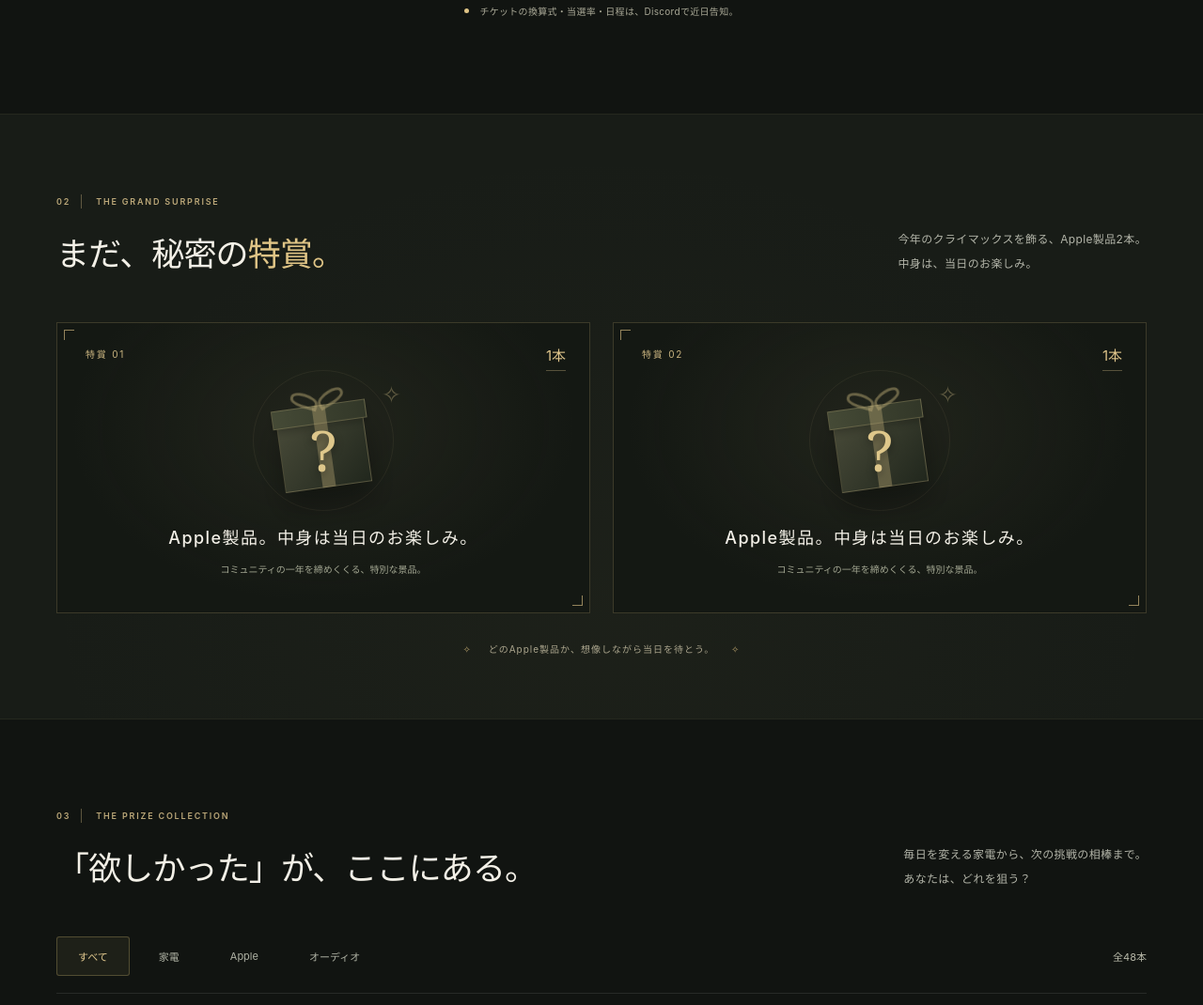
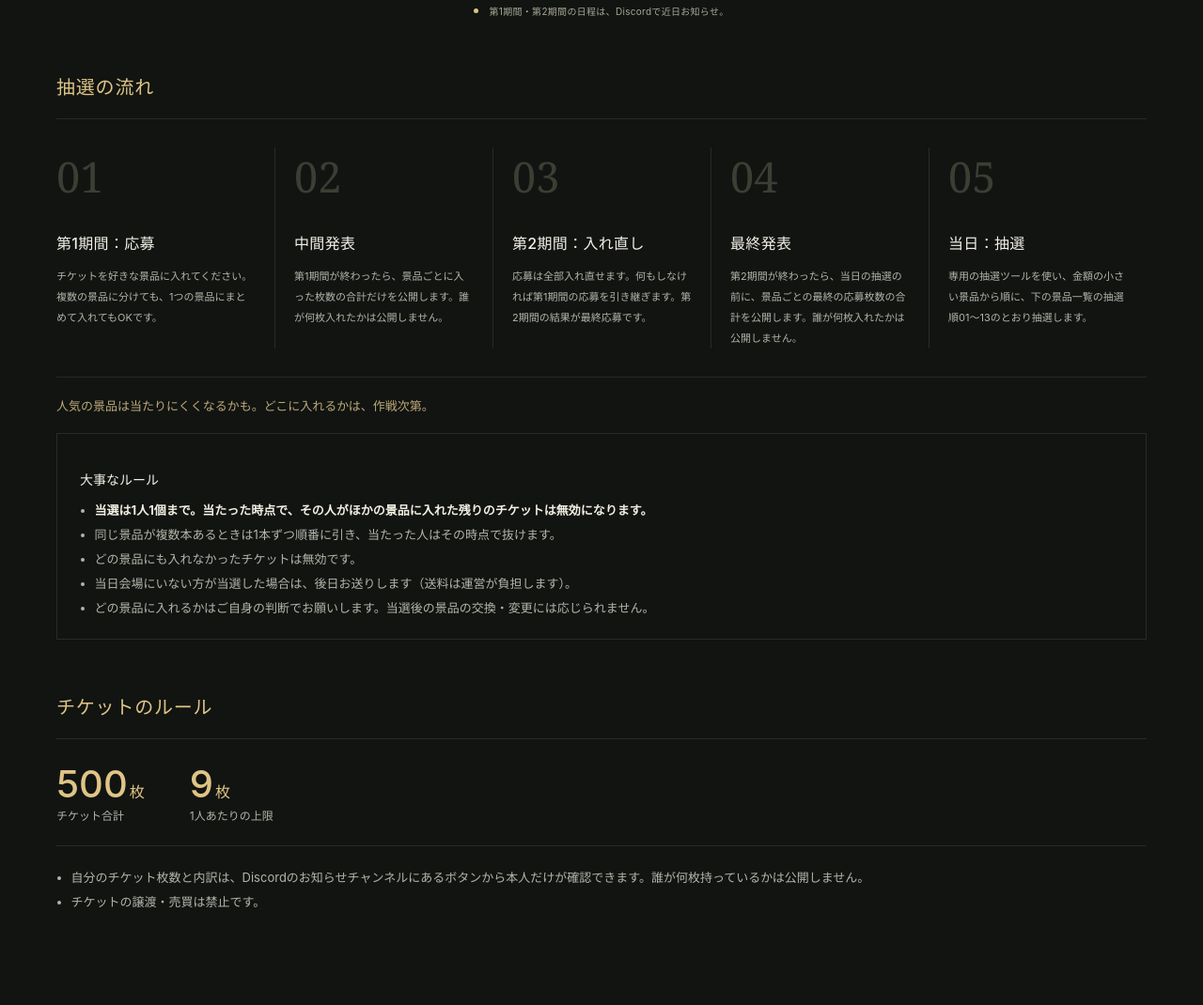
Before and after one commit to degu1985degu-del/bonenkai-2026, a plain HTML site: page index.html in a window 1280 px wide. Shown: the part 1462-2532 px from the top of the page at 94% size. Drawn offline with Linux system fonts and the light colour scheme.

Commit message:
抽選の流れ・チケットのルール・景品の参考価格を追加、景品一覧を全50本表記に

```diff
--- a/app.js
+++ b/app.js
@@ -29,6 +29,7 @@
         || !Number.isSafeInteger(item.qty) || item.qty < 1
         || (item.secret !== undefined && typeof item.secret !== 'boolean')
         || (item.model !== undefined && typeof item.model !== 'string')
+        || (item.price !== undefined && (!Number.isSafeInteger(item.price) || item.price < 1))
         || (item.image !== undefined && typeof item.image !== 'string')
         || (item.upcoming !== undefined && typeof item.upcoming !== 'boolean')
         || (item.hint !== undefined && typeof item.hint !== 'string')
@@ -136,6 +137,7 @@
       element('h3', 'prize-name', item.name)
     );
     if (item.model) info.append(element('p', 'prize-model', item.model));
+    if (item.price && !item.secret) info.append(element('p', 'prize-price', `参考価格 ¥${item.price.toLocaleString('ja-JP')}（税込）`));
     if (Array.isArray(item.specs) && item.specs.length) {
       const specs = element('ul', 'prize-specs');
       specs.append(...item.specs.map((spec) => element('li', '', spec)));
@@ -228,12 +230,13 @@
     const items = currentData.items.filter((item) => !item.secret
       && (activeFilter === 'all' || item.category === activeFilter));
     grid.replaceChildren(...items.map(createPrizeCard));
-    const count = items.reduce((sum, item) => sum + item.qty, 0);
+    const countItems = activeFilter === 'all' ? currentData.items : items;
+    const count = countItems.reduce((sum, item) => sum + item.qty, 0);
     const countLabel = document.querySelector('#lineup-count');
     if (countLabel) countLabel.textContent = `全${count}本`;
     const status = document.querySelector('#lineup-status');
     if (status && announce) {
-      status.textContent = `${activeFilter === 'all' ? 'すべてのカテゴリ' : activeFilter}：${items.length}種類、全${count}本を表示しています。`;
+      status.textContent = `${activeFilter === 'all' ? 'すべてのカテゴリ' : activeFilter}：${items.length}種類、全${count}本${activeFilter === 'all' ? '（特賞を含む）' : ''}を表示しています。`;
     }
     document.querySelectorAll('#prize-filters button[data-filter]').forEach((button) => {
       const selected = button.dataset.filter === activeFilter;
--- a/index.html
+++ b/index.html
@@ -83,7 +83,39 @@
         <div class="flow-arrow" aria-hidden="true">↗</div>
         <article class="flow-step"><div class="step-top"><span class="step-number">03</span><span class="line-icon sparkle-icon" aria-hidden="true">✧</span></div><h3>豪華景品が当たるチャンス</h3><p>チケットが多いほどチャンスが広がる。<br>何が当たるか、その瞬間までお楽しみに。</p></article>
       </div>
-      <p class="lottery-note"><span class="status-dot" aria-hidden="true"></span> チケットの換算式・当選率・日程は、Discordで近日告知。</p>
+      <p class="lottery-note"><span class="status-dot" aria-hidden="true"></span> 第1期間・第2期間の日程は、Discordで近日お知らせ。</p>
+      <div class="draw-flow reveal" id="draw-flow" aria-labelledby="draw-flow-heading">
+        <h3 class="draw-flow-title" id="draw-flow-heading">抽選の流れ</h3>
+        <div class="draw-steps">
+          <article class="flow-step"><div class="step-top"><span class="step-number">01</span></div><h3>第1期間：応募</h3><p>チケットを好きな景品に入れてください。複数の景品に分けても、1つの景品にまとめて入れてもOKです。</p></article>
+          <article class="flow-step"><div class="step-top"><span class="step-number">02</span></div><h3>中間発表</h3><p>第1期間が終わったら、景品ごとに入った枚数の合計だけを公開します。誰が何枚入れたかは公開しません。</p></article>
+          <article class="flow-step"><div class="step-top"><span class="step-number">03</span></div><h3>第2期間：入れ直し</h3><p>応募は全部入れ直せます。何もしなければ第1期間の応募を引き継ぎます。第2期間の結果が最終応募です。</p></article>
+          <article class="flow-step"><div class="step-top"><span class="step-number">04</span></div><h3>最終発表</h3><p>第2期間が終わったら、当日の抽選の前に、景品ごとの最終の応募枚数の合計を公開します。誰が何枚入れたかは公開しません。</p></article>
+          <article class="flow-step"><div class="step-top"><span class="step-number">05</span></div><h3>当日：抽選</h3><p>専用の抽選ツールを使い、金額の小さい景品から順に、下の景品一覧の抽選順01〜13のとおり抽選します。</p></article>
+        </div>
+        <p class="draw-tip">人気の景品は当たりにくくなるかも。どこに入れるかは、作戦次第。</p>
+        <div class="draw-rules">
+          <h4>大事なルール</h4>
+          <ul>
+            <li><strong>当選は1人1個まで。当たった時点で、その人がほかの景品に入れた残りのチケットは無効になります。</strong></li>
+            <li>同じ景品が複数本あるときは1本ずつ順番に引き、当たった人はその時点で抜けます。</li>
+            <li>どの景品にも入れなかったチケットは無効です。</li>
+            <li>当日会場にいない方が当選した場合は、後日お送りします（送料は運営が負担します）。</li>
+            <li>どの景品に入れるかはご自身の判断でお願いします。当選後の景品の交換・変更には応じられません。</li>
+          </ul>
+        </div>
+      </div>
+      <div class="ticket-rules reveal" id="tickets" aria-labelledby="ticket-rules-heading">
+        <h3 class="draw-flow-title" id="ticket-rules-heading">チケットのルール</h3>
+        <div class="ticket-summary">
+          <div><span class="ticket-num gold-text">500<small>枚</small></span><span class="ticket-label">チケット合計</span></div>
+          <div><span class="ticket-num gold-text">9<small>枚</small></span><span class="ticket-label">1人あたりの上限</span></div>
+        </div>
+        <ul class="ticket-notes">
+          <li>自分のチケット枚数と内訳は、Discordのお知らせチャンネルにあるボタンから本人だけが確認できます。誰が何枚持っているかは公開しません。</li>
+          <li>チケットの譲渡・売買は禁止です。</li>
+        </ul>
+      </div>
     </section>
 
     <section class="special-section" id="special" aria-labelledby="special-heading">
@@ -96,12 +128,12 @@
 
     <section class="section lineup-section" id="lineup" aria-labelledby="lineup-heading">
       <div class="section-heading reveal"><div><p class="eyebrow section-kicker"><span>03</span> THE PRIZE COLLECTION</p><h2 id="lineup-heading">「欲しかった」が、<br class="mobile-break">ここにある。</h2></div><p class="section-intro">毎日を変える家電から、次の挑戦の相棒まで。<br>あなたは、どれを狙う？</p></div>
-      <div class="lineup-toolbar"><div id="prize-filters" class="prize-filters" role="group" aria-label="景品カテゴリで絞り込み"><button type="button" data-filter="all" aria-pressed="true">すべて</button><button type="button" data-filter="家電" aria-pressed="false">家電</button><button type="button" data-filter="Apple" aria-pressed="false">Apple</button><button type="button" data-filter="オーディオ" aria-pressed="false">オーディオ</button></div><span class="lineup-count" id="lineup-count">全48本</span></div>
+      <div class="lineup-toolbar"><div id="prize-filters" class="prize-filters" role="group" aria-label="景品カテゴリで絞り込み"><button type="button" data-filter="all" aria-pressed="true">すべて</button><button type="button" data-filter="家電" aria-pressed="false">家電</button><button type="button" data-filter="Apple" aria-pressed="false">Apple</button><button type="button" data-filter="オーディオ" aria-pressed="false">オーディオ</button></div><span class="lineup-count" id="lineup-count">全50本</span></div>
       <p id="lineup-status" class="sr-only" aria-live="polite" aria-atomic="true"></p>
       <p id="data-notice" class="data-notice" hidden></p>
       <div id="prize-grid" class="prize-grid"></div>
       <noscript><p class="no-script">景品一覧の表示にはJavaScriptを有効にしてください。景品総額400万円・全50本の詳細はDiscordで近日告知します。</p></noscript>
-      <p class="lineup-note">※ 写真・ロゴはイメージです。色・サイズなど景品の詳細は今後の告知をご確認ください。</p>
+      <p class="lineup-note">※ 価格はメーカー公式の税込参考価格（2026年11月時点）です。<br>※ 写真・ロゴはイメージです。色・サイズなど景品の詳細は今後の告知をご確認ください。</p>
       <div class="draw-order reveal" id="draw-order" aria-labelledby="draw-order-heading">
         <h3 class="draw-order-title" id="draw-order-heading">抽選の順番</h3>
         <p class="draw-order-intro">当日は、下の順番で景品を抽選します。特賞は最後に登場します。</p>
--- a/prizes.json
+++ b/prizes.json
@@ -2,17 +2,17 @@
   "total_label": "400万円",
   "total_count": 50,
   "items": [
-    {"no":1,"category":"Apple","name":"AirPods 5","qty":3,"image":"images/products/apple-airpods-5.webp","model":"MKFW4J/A","specs":["H2ヘッドフォンチップ","アクティブノイズキャンセリング・外部音取り込み","パーソナライズされた空間オーディオ","充電ケース（USB-C）"]},
-    {"no":2,"category":"家電","name":"象印 スチーム式加湿器","model":"EE-DG50","qty":4,"image":"images/products/zojirushi-ee-dg50.webp","specs":["スチーム式・加湿量480mL/h・タンク4.0L・木造8畳／プレハブ洋室13畳"]},
-    {"no":3,"category":"オーディオ","name":"HUAWEI FreeClip 2","model":"T0027","qty":4,"image":"images/products/huawei-freeclip-2.webp","specs":["イヤーカフ型オープンイヤー・Bluetooth 6.0・IP57・最大38時間再生（ケース併用）"]},
-    {"no":4,"category":"Apple","name":"AirPods Pro 3","qty":3,"image":"images/products/apple-airpods-pro-3.webp","model":"MFHP4J/A","specs":["Apple H2ヘッドフォンチップ","アクティブノイズキャンセリング・外部音取り込み","ワークアウトのための心拍数センサー","MagSafe充電ケース（USB-C）"]},
-    {"no":5,"category":"家電","name":"Dyson HushJet 空気清浄機","qty":5,"image":"images/products/dyson-hushjet.webp","model":"SP01","specs":["HEPA＋活性炭フィルター・適用床面積19畳（30分）・最小運転音13.3dB"]},
-    {"no":6,"category":"家電","name":"シャープ ヘルシオ ホットクック","model":"KN-HW16K","qty":5,"image":"images/products/sharp-hotcook-kn-hw16k-b.webp","specs":["水なし自動調理鍋・調理容量1.6L・無線LAN対応"]},
-    {"no":7,"category":"Apple","name":"Apple Watch Series 12","qty":3,"image":"images/products/apple-watch-series-12.webp","model":"46mm・アルミニウムケース・GPSモデル","specs":["S11チップ","常時表示Retinaディスプレイ","50メートルの耐水性能・IP6X防塵","通常使用で最大24時間のバッテリー"]},
-    {"no":8,"category":"家電","name":"象印 圧力IH炊飯ジャー 炎舞炊き","model":"NW-NC10","qty":10,"image":"images/products/zojirushi-nw-nc10-ba.webp","specs":["圧力IH・5.5合炊き・ローテーションIH（4コイル）・最大40時間保温"]},
-    {"no":9,"category":"家電","name":"デロンギ マグニフィカ スタート 全自動コーヒーマシン","model":"ECAM22020","qty":5,"image":"images/products/delonghi-ecam22020b.webp","specs":["全自動（豆挽きから抽出まで）・ミルクフロッサー付き・水タンク1.8L"]},
-    {"no":10,"category":"Apple","name":"iPad mini","qty":3,"image":"images/products/apple-ipad-mini.webp","model":"A20 Proチップ・8.5インチ・Wi-Fiモデル・128GB","specs":["Super Retina XDRディスプレイ（OLED）","5コアCPU・7コアGPU","IP67の防沫・耐水・防塵性能","Apple Pencil Pro対応"]},
-    {"no":11,"category":"Apple","name":"Mac mini","qty":3,"image":"images/products/apple-mac-mini.webp","model":"MHQK4J/A","specs":["Apple M6チップ","12コアCPU・12コアGPU","16GBユニファイドメモリ","256GB SSD"]},
+    {"no":1,"category":"Apple","name":"AirPods 5","qty":3,"price":23800,"image":"images/products/apple-airpods-5.webp","model":"MKFW4J/A","specs":["H2ヘッドフォンチップ","アクティブノイズキャンセリング・外部音取り込み","パーソナライズされた空間オーディオ","充電ケース（USB-C）"]},
+    {"no":2,"category":"家電","name":"象印 スチーム式加湿器","model":"EE-DG50","qty":4,"price":27280,"image":"images/products/zojirushi-ee-dg50.webp","specs":["スチーム式・加湿量480mL/h・タンク4.0L・木造8畳／プレハブ洋室13畳"]},
+    {"no":3,"category":"オーディオ","name":"HUAWEI FreeClip 2","model":"T0027","qty":4,"price":29280,"image":"images/products/huawei-freeclip-2.webp","specs":["イヤーカフ型オープンイヤー・Bluetooth 6.0・IP57・最大38時間再生（ケース併用）"]},
+    {"no":4,"category":"Apple","name":"AirPods Pro 3","qty":3,"price":42800,"image":"images/products/apple-airpods-pro-3.webp","model":"MFHP4J/A","specs":["Apple H2ヘッドフォンチップ","アクティブノイズキャンセリング・外部音取り込み","ワークアウトのための心拍数センサー","MagSafe充電ケース（USB-C）"]},
+    {"no":5,"category":"家電","name":"Dyson HushJet 空気清浄機","qty":5,"price":49800,"image":"images/products/dyson-hushjet.webp","model":"SP01","specs":["HEPA＋活性炭フィルター・適用床面積19畳（30分）・最小運転音13.3dB"]},
+    {"no":6,"category":"家電","name":"シャープ ヘルシオ ホットクック","model":"KN-HW16K","qty":5,"price":71500,"image":"images/products/sharp-hotcook-kn-hw16k-b.webp","specs":["水なし自動調理鍋・調理容量1.6L・無線LAN対応"]},
+    {"no":7,"category":"Apple","name":"Apple Watch Series 12","qty":3,"price":80800,"image":"images/products/apple-watch-series-12.webp","model":"46mm・アルミニウムケース・GPSモデル","specs":["S11チップ","常時表示Retinaディスプレイ","50メートルの耐水性能・IP6X防塵","通常使用で最大24時間のバッテリー"]},
+    {"no":8,"category":"家電","name":"象印 圧力IH炊飯ジャー 炎舞炊き","model":"NW-NC10","qty":10,"price":102080,"image":"images/products/zojirushi-nw-nc10-ba.webp","specs":["圧力IH・5.5合炊き・ローテーションIH（4コイル）・最大40時間保温"]},
+    {"no":9,"category":"家電","name":"デロンギ マグニフィカ スタート 全自動コーヒーマシン","model":"ECAM22020","qty":5,"price":97800,"image":"images/products/delonghi-ecam22020b.webp","specs":["全自動（豆挽きから抽出まで）・ミルクフロッサー付き・水タンク1.8L"]},
+    {"no":10,"category":"Apple","name":"iPad mini","qty":3,"price":119800,"image":"images/products/apple-ipad-mini.webp","model":"A20 Proチップ・8.5インチ・Wi-Fiモデル・128GB","specs":["Super Retina XDRディスプレイ（OLED）","5コアCPU・7コアGPU","IP67の防沫・耐水・防塵性能","Apple Pencil Pro対応"]},
+    {"no":11,"category":"Apple","name":"Mac mini","qty":3,"price":149800,"image":"images/products/apple-mac-mini.webp","model":"MHQK4J/A","specs":["Apple M6チップ","12コアCPU・12コアGPU","16GBユニファイドメモリ","256GB SSD"]},
     {"no":12,"category":"特賞","name":"特賞（Apple製品）","qty":1,"secret":true,"hint":"Apple製品"},
     {"no":13,"category":"特賞","name":"特賞（Apple製品）","qty":1,"secret":true,"hint":"Apple製品"}
   ]
--- a/styles.css
+++ b/styles.css
@@ -186,6 +186,7 @@ h2 { font-weight: 550; font-size: 35px; line-height: 1.6; letter-spacing: -.025e
 .prize-category { color: #c1ad7b; font-size: 8px; letter-spacing: .12em; margin-bottom: 8px; }
 .prize-name { font-size: 13px; font-weight: 500; line-height: 1.85; overflow-wrap: anywhere; }
 .prize-model { font-size: 9px; color: #949b8c; margin-top: 6px; line-height: 1.8; overflow-wrap: anywhere; }
+.prize-price { font-size: 9px; color: #a89a73; margin-top: 2px; letter-spacing: .03em; }
 .lineup-note { font-size: 10px; color: #9da18e; margin-top: 34px; line-height: 1.8; text-align: center; }
 .data-notice, .no-script { color: #e2c98d; line-height: 1.8; padding: 16px; border: 1px solid #e2c98d60; margin-bottom: 20px; }
 
@@ -466,3 +467,26 @@ h2 { font-weight: 550; font-size: 35px; line-height: 1.6; letter-spacing: -.025e
 @media (prefers-reduced-motion: reduce) { .prize-card:hover .prize-visual.has-photo .prize-image { transform: none; } }
 .prize-card--upcoming .prize-visual { background: radial-gradient(ellipse at 50% 35%, #3b3429, #1e211a 70%); }
 .prize-card--upcoming .secret-art { transform: scale(.85); }
+
+/* draw flow & ticket rules (抽選の流れ・チケットのルール) */
+.draw-flow, .ticket-rules { margin-top: 56px; }
+.draw-flow-title { font-size: 20px; font-weight: 550; letter-spacing: .04em; margin-bottom: 20px; color: var(--gold); }
+.draw-steps { border-top: 1px solid var(--border); border-bottom: 1px solid var(--border); display: grid; grid-template-columns: repeat(5, 1fr); padding: 30px 0; }
+.draw-steps .flow-step { padding: 0 20px; border-left: 1px solid var(--border); }
+.draw-steps .flow-step:first-child { padding-left: 0; border-left: 0; }
+.draw-tip { margin-top: 20px; font-size: 13px; color: var(--gold-soft); }
+.draw-rules { border: 1px solid var(--border); padding: 20px 24px; margin-top: 20px; }
+.draw-rules h4 { font-size: 14px; font-weight: 550; margin-bottom: 10px; }
+.draw-rules ul, .ticket-notes { margin: 0; padding-left: 1.2em; font-size: 13px; line-height: 2; color: var(--muted); }
+.draw-rules strong { color: #f3eee2; font-weight: 650; }
+.ticket-summary { display: flex; gap: 48px; margin-bottom: 4px; padding: 24px 0; border-top: 1px solid var(--border); border-bottom: 1px solid var(--border); }
+.ticket-summary > div { display: flex; flex-direction: column; }
+.ticket-num { font-size: 40px; line-height: 1.2; font-weight: 550; }
+.ticket-num small { font-size: 16px; margin-left: 2px; }
+.ticket-label { font-size: 12px; color: var(--muted); }
+.ticket-notes { margin-top: 20px; }
+@media (max-width: 760px) {
+  .draw-steps { grid-template-columns: 1fr; gap: 22px; }
+  .draw-steps .flow-step { padding: 0; border-left: 0; }
+  .ticket-summary { gap: 32px; }
+}
```
Also changed, not shown: prizes-fallback.js (+11 -0 lines).
